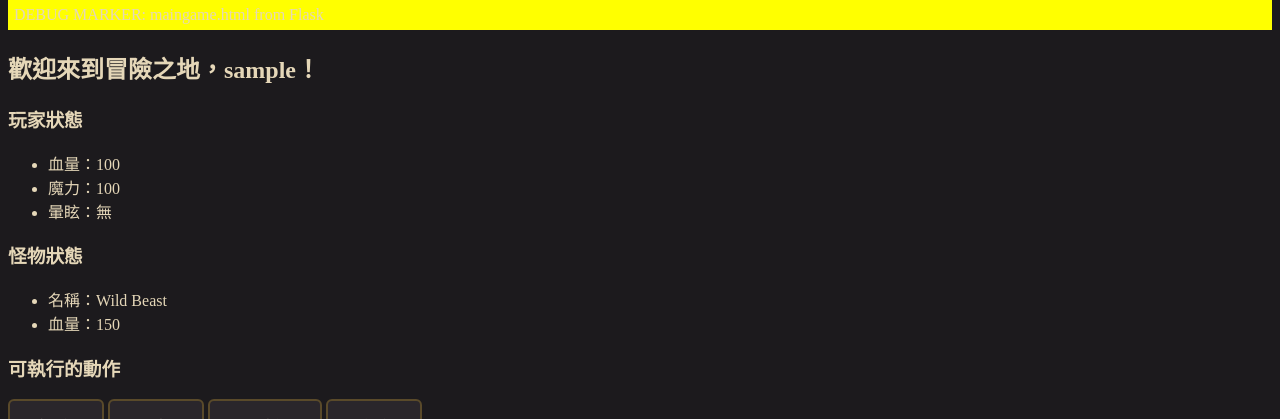
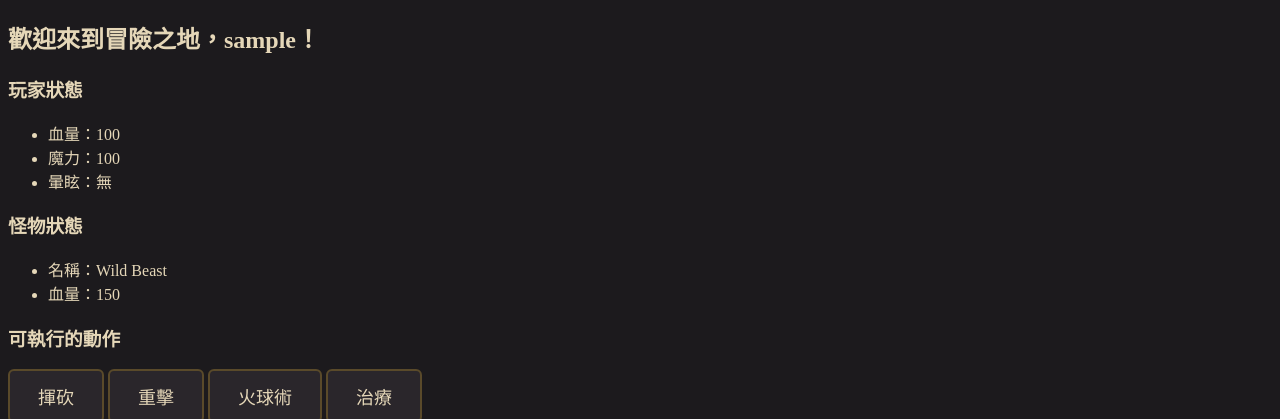
Before and after one commit to kurochan1901/WebGames_IReallyNeedTheCredit, a Flask app: page /main_game in a window 1280 px wide. Shown: the part 74-493 px from the top of the page. Run offline with Flask 3, Linux system fonts and the light colour scheme; the visitor is signed in with stand-in values (Sample User, id 1).

Commit message:
today(?) dairy

```diff
--- a/templates/maingame.html
+++ b/templates/maingame.html
@@ -1,16 +1,14 @@
 {% extends "base.html" %}
 
 {% block content %}
-<div id="__debug_marker__" style="background:yellow; padding:6px;">
+<!--div id="__debug_marker__" style="background:yellow; padding:6px;">
   DEBUG MARKER: maingame.html from Flask
-</div>
+</div-->
 
 <div class="maingame-container">
   <h2>歡迎來到冒險之地，{{ session.get('username') }}！</h2>
   <!--debug-->
-  <!--
-    <p style="color:red;font-weight:bold;">[DEBUG] maingame.html UPDATED</p>
-  -->
+  <!-- p style="color:red;font-weight:bold;">[DEBUG] maingame.html UPDATED</p -->
 
 
     <div class="status" id="player-status">
```
Also changed, not shown: README.md.
